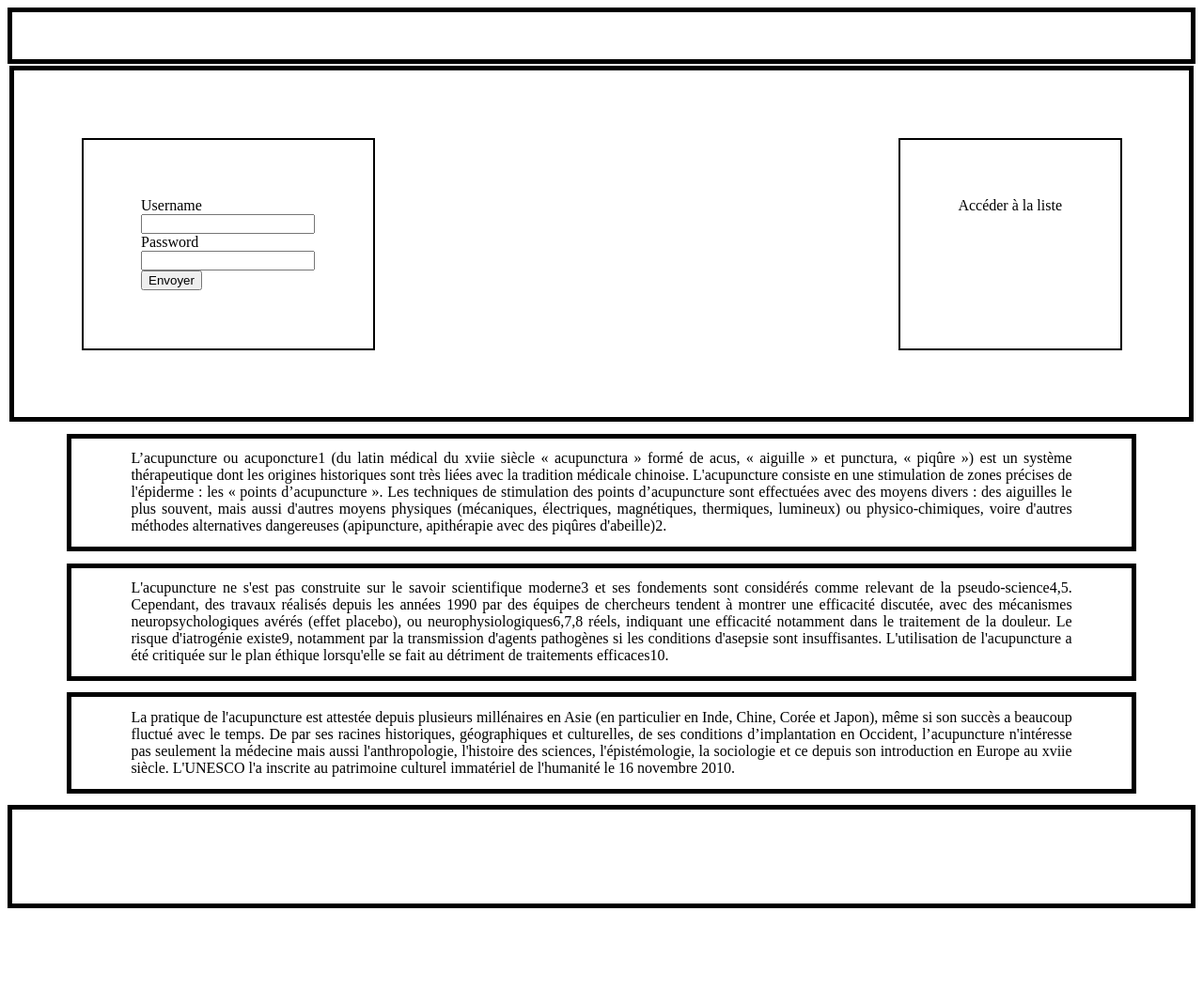
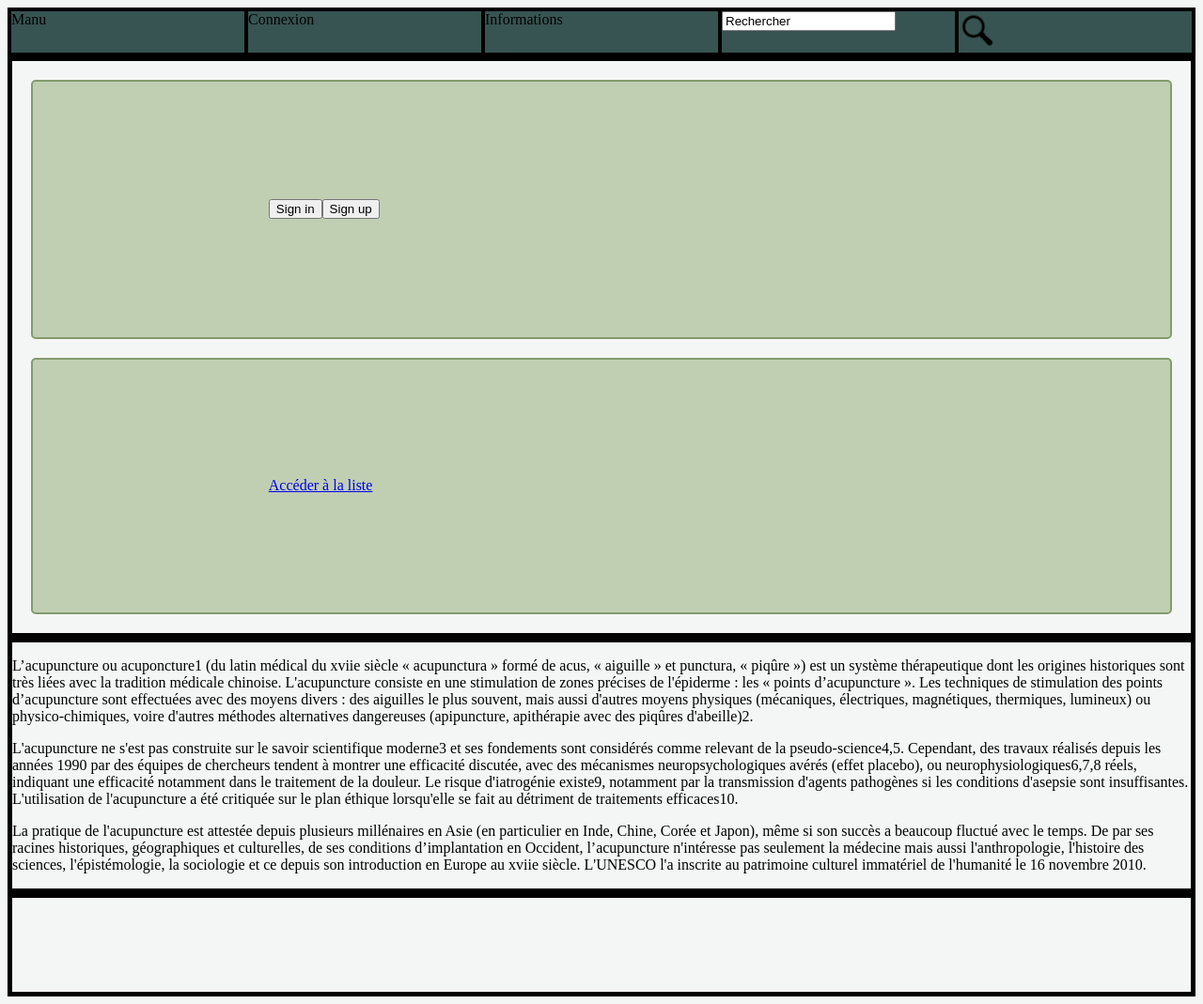
Before and after one commit to Maximinounours/Site_acupuncture, a PHP site: page /accueil.html in a window 1280 px wide. Shown: the whole page at 94% size. Before the commit the page ends 967 px from the top, so only its background shows below. Run offline with PHP 8.4, Linux system fonts and the light colour scheme.

Commit message:
Structure générale

```diff
--- a/accueil.html
+++ b/accueil.html
@@ -5,6 +5,7 @@
         <title>Accueil</title>
 
         <link rel="stylesheet" href="structure.css">
+        <link rel="stylesheet" href="css_accueil.css">
     </head>
 
 
@@ -21,23 +22,39 @@
 
         <!--Menu en haut-->
         <div id="top_menu">
-
+            <div id="menu_menu">Manu</div>
+            <div id="menu_connexion">Connexion</div>
+            <div id="menu_infos">Informations</div>
+            <div id="menu_search_bar" >
+                <input type="text" value="Rechercher" onfocus="if(this.value=='Rechercher'){this.value='';}" onblur="if(this.value==''){this.value='Rechercher';}" />
+            </div>
+            <div id="menu_icon_search_bar">
+                <img src ="images/icone_loupe.png">
+            </div>
         </div>
 
         <!--Deux icônes d'accès sur un fond cosy -->
         <div id="contain_icones">
-            <div id="icone_liste" class="icone">
-                <form>
+            <div id="icone_connexion" class="icone_menu couleur_c0cfb2">
+
+                <!--<form>
                     <label for="username">Username</label><br>
                     <input type="text" id="username" name="username"><br>
                     <label for="password">Password</label><br>
                     <input type="text" id="password" name="password">
                     <br>
                     <button type="submit">Envoyer</button>
-                  </form>
+                  </form>-->
+
+                  <button>
+                    Sign in
+                  </button>
+                  <button>
+                    Sign up
+                  </button>
             </div>
-            <div id="icone_liste" class="icone">
-                <a>Accéder à la liste</a>
+            <div id="icone_liste" class="icone_menu couleur_c0cfb2">
+                <a href="./listeSymptome.html">Accéder à la liste</a>
             </div>
 
         </div>
--- /dev/null
+++ b/css_accueil.css
@@ -0,0 +1,23 @@
+div{
+    border: 5px solid black
+}
+
+.couleur_c0cfb2{
+    background-color: #c0cfb2;
+    border: 2px solid #839b6d;
+}
+
+.icone_menu{
+    border-radius: 5px;
+    padding: 10% 20% 10% 20%;
+    margin: 20px;
+}
+
+#contain_icones{
+    justify-content: space-around;
+}
+
+#icone_connexion{
+    display: flex;
+    flex-direction: row;
+}
--- a/structure.css
+++ b/structure.css
@@ -1,34 +1,44 @@
-#contain_icones{
-    width: auto;
-    border: 5px solid black;
-    padding: 10px;
-    display: flex;
-    justify-content: space-between;
-    margin: 2px;
-}
 
-.icone {
-    display: flex;
-    border: 2px solid black;
-    justify-content: space-evenly;
-    align-content: space-between;
-    flex-direction: row;
-    margin: 5%;
-    padding: 5%;
-}
-
-p{
-    border: 5px solid black;
-    padding: 1% 5% 1% 5%;
-    margin: 1% 5% 1% 5%;
-    text-align: justify;
+body{
+    background-color: #f4f6f5;
 }
 
 #top_menu{
-    height: 50px;
-    border: 5px solid black;
+    height: auto;
+    border: 2px solid black;
+    background-color: #375452;
+    display: grid;
+    grid-template-columns: repeat(5, 1fr);
+    grid-gap: 2%px;
+    grid-auto-rows: minmax(15%, auto);
 
 }
+
+#top_menu > div{
+    border: 2px solid black;
+}
+
+#search_bar{
+    min-width: 100px;
+    width : 100px;
+    grid-column: 4;
+}
+
+
+
+
+#menu_icon_search_bar > img{
+    max-width: 40px;
+    max-height: 40px;
+}
+
+
+
+
+
+
+
+
 
 #bot_panel{
     height: 100px;
```
Also changed, not shown: listeSymptome.html (+12 -1 lines), menu.css (added, +43 -0 lines), images/icone_loupe.png (added).
